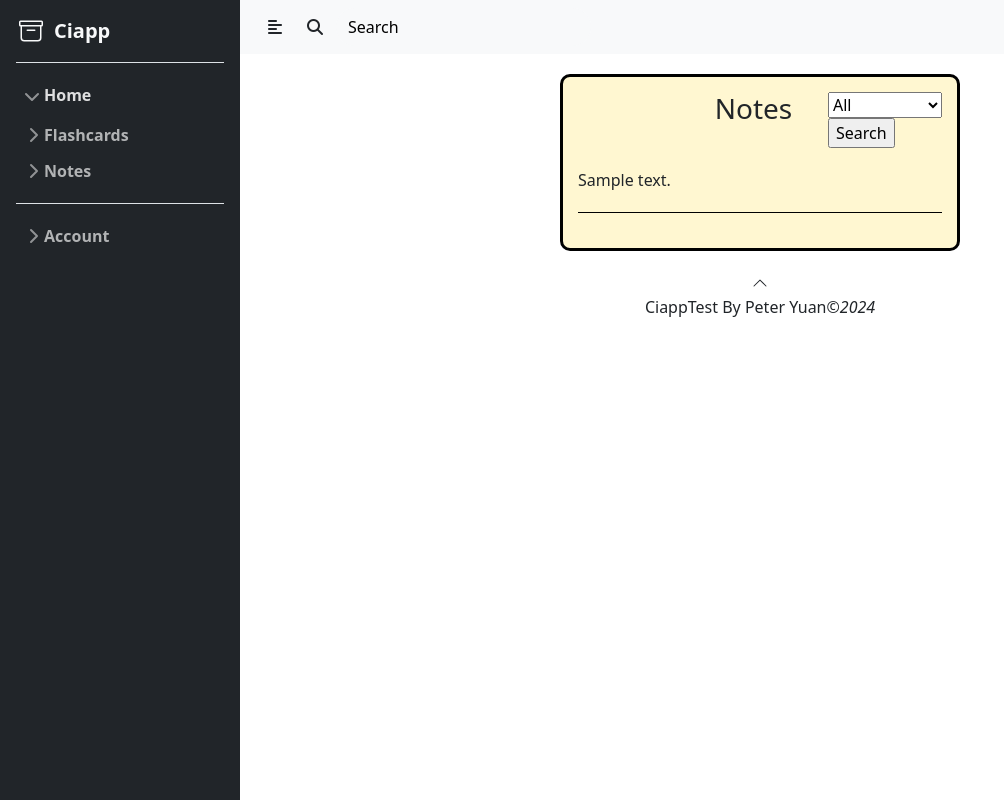
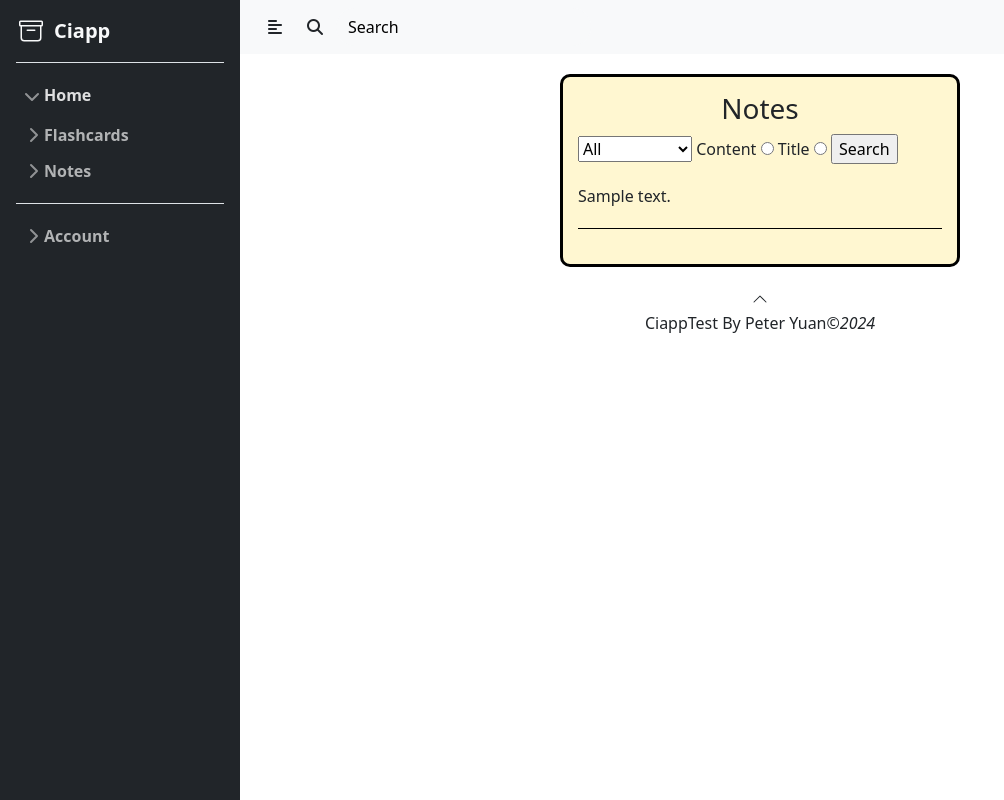
Before and after one commit to ziqiangy/ciapptest, a PHP site: the page made by application/views/quicknote/list.php in a window 1280 px wide. Shown: the whole page, without its empty margins (0-1004 px from the left). Run offline with PHP 8.4, Linux system fonts and the light colour scheme; the template is opened without the code that fills it: most values are stand-ins (such as "Sample title", 1, 10 or a date in 2020); data that the repository does not hold is empty; some libraries are stand-ins or nearby versions.

Commit message:
add checked button for display content type

```diff
--- a/application/controllers/Quicknote.php
+++ b/application/controllers/Quicknote.php
@@ -87,6 +87,7 @@ class Quicknote extends CI_Controller
             $data = [
                 "note" => $res_n,
                 "cate" => $res_c,
+                "display" => 0,
             ];
             $this->load->view("templates/header");
             $this->load->view("quicknote/list", $data);
@@ -102,10 +103,13 @@ class Quicknote extends CI_Controller
 
             $res_c = $this->NoteCates->list($this->user_id);
 
+            echo $data["display"];
+
             $data = array(
                 "note" => $res,
                 "cate" => $res_c,
                 "c_id" => $data["c_id"],
+                "display" => $data["display"],
             );
             $this->load->view("templates/header");
             $this->load->view("quicknote/list", $data);
--- a/application/views/quicknote/list.php
+++ b/application/views/quicknote/list.php
@@ -34,6 +34,11 @@
             <h3 class="text-center">Notes</h3>
         </div>
         <div class="col">
+
+        </div>
+    </div>
+    <div class="row">
+        <div class="col">
             <?php echo form_open("quicknote/list"); ?>
             <select name="c_id" id="">
                 <option value="0">All</option>
@@ -52,6 +57,15 @@
                 }
             ?>
             </select>
+            <label for="">Content</label>
+
+            <input type="radio" name="display" value="content" <?php if($display == "content") {
+                echo "CHECKED";
+            } ?>>
+            <label for="">Title</label>
+            <input type="radio" name="display" value="title" <?php if($display == "title") {
+                echo "CHECKED";
+            } ?>>
             <input type="submit" value="Search">
             </form>
         </div>
@@ -60,15 +74,26 @@
 
         <?php foreach($note as $d) { ?>
         <?php
-                                if(strlen($d['content']) > 300) {
-                                    $d['content'] = substr($d['content'], 0, 300)."...";
-                                }; ?>
+                                        if(strlen($d['content']) > 300) {
+                                            $d['content'] = substr($d['content'], 0, 300)."...";
+                                        }; ?>
         <div class="element">
             <?php
-                                    echo "<div class='row'>";
+                                            echo "<div class='row'>";
 
             echo "<div class='col-9'>";
-            echo $d['content'];
+            if($display == "content") {
+
+                echo $d['content'];
+
+            } elseif($display == "title") {
+
+                echo $d['title'];
+
+            } else {
+                echo $d['content'];
+            }
+
             echo "</div>";
             echo "<div class='col-3' style='margin:auto;'>";
             echo anchor("quicknote/update/".$d['id'], "Edit", array("class" => "btn btn-outline-secondary"));
```
